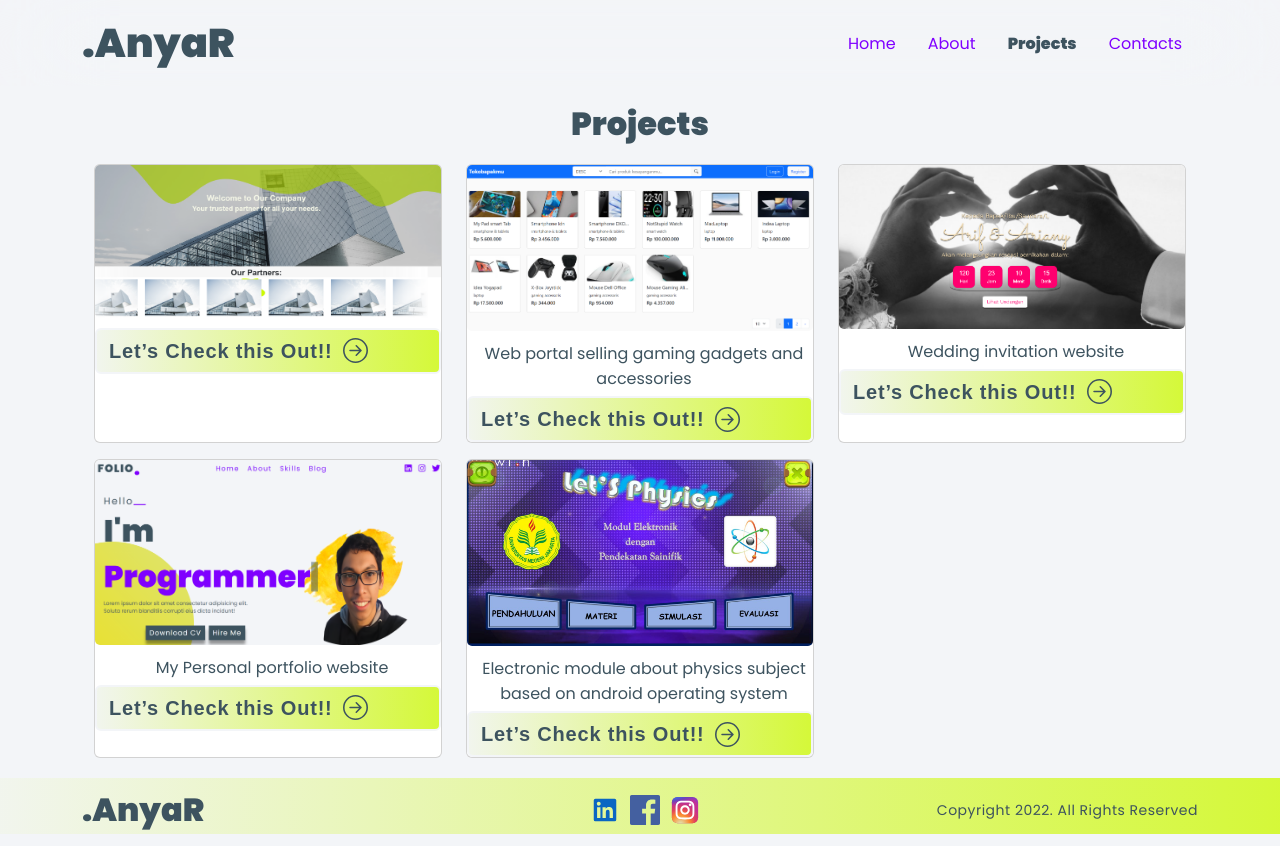
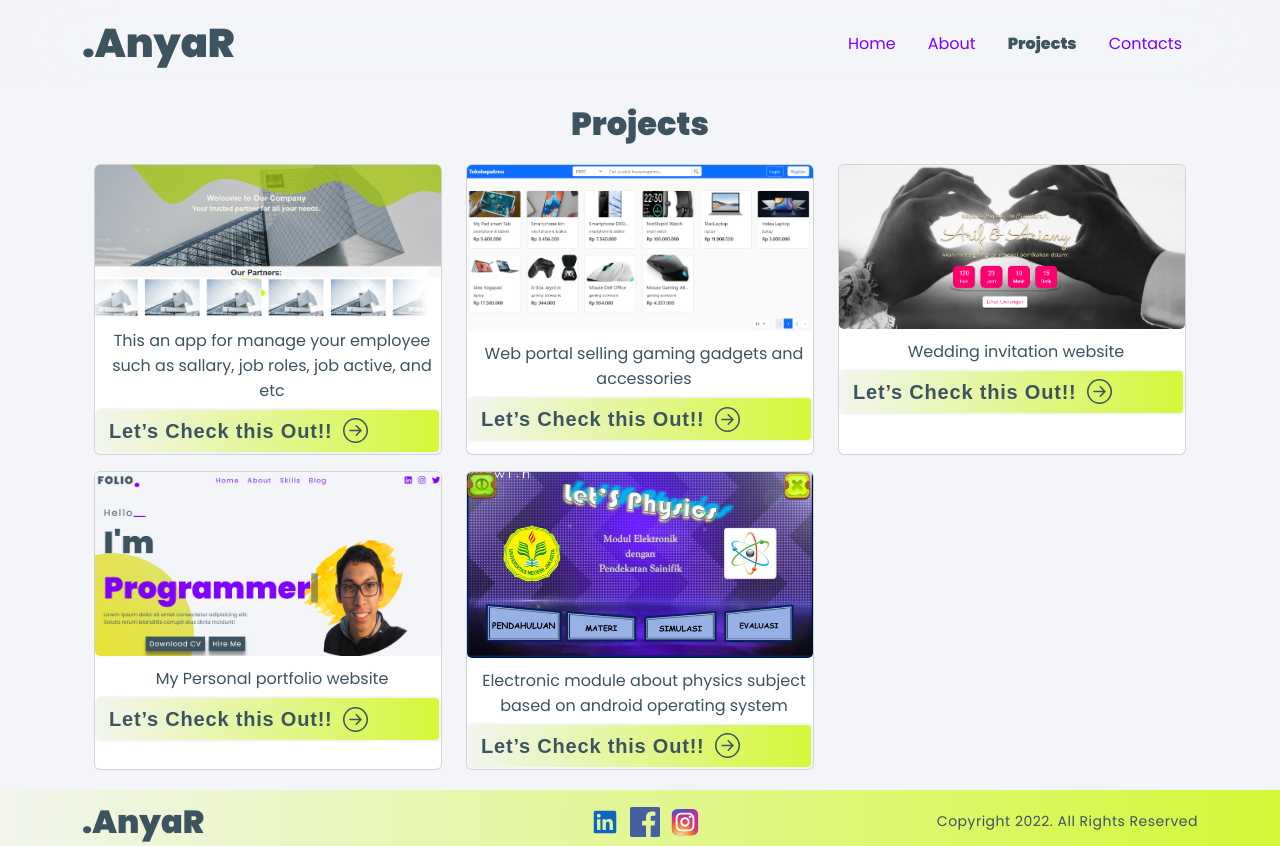
Before and after one commit to kalmipa21/My-Portfolio, a React (Create React App) app: page /projects in a window 1280 px wide. Built offline with nearby package versions, Linux system fonts and the light colour scheme.

Commit message:
add detail on projects Employee Manager

```diff
--- a/src/pages/Projects.jsx
+++ b/src/pages/Projects.jsx
@@ -11,6 +11,8 @@ const projects = [
   {
     title: "Employee Manager",
     description: "React JS, Bootstrap, ReactJS and Mockapi.io",
+    detail:
+      "This an app for manage your employee such as sallary, job roles, job active, and etc",
     imgUrl: employee_manager,
     demo: "https://test-equalsys.vercel.app/",
   },
```
